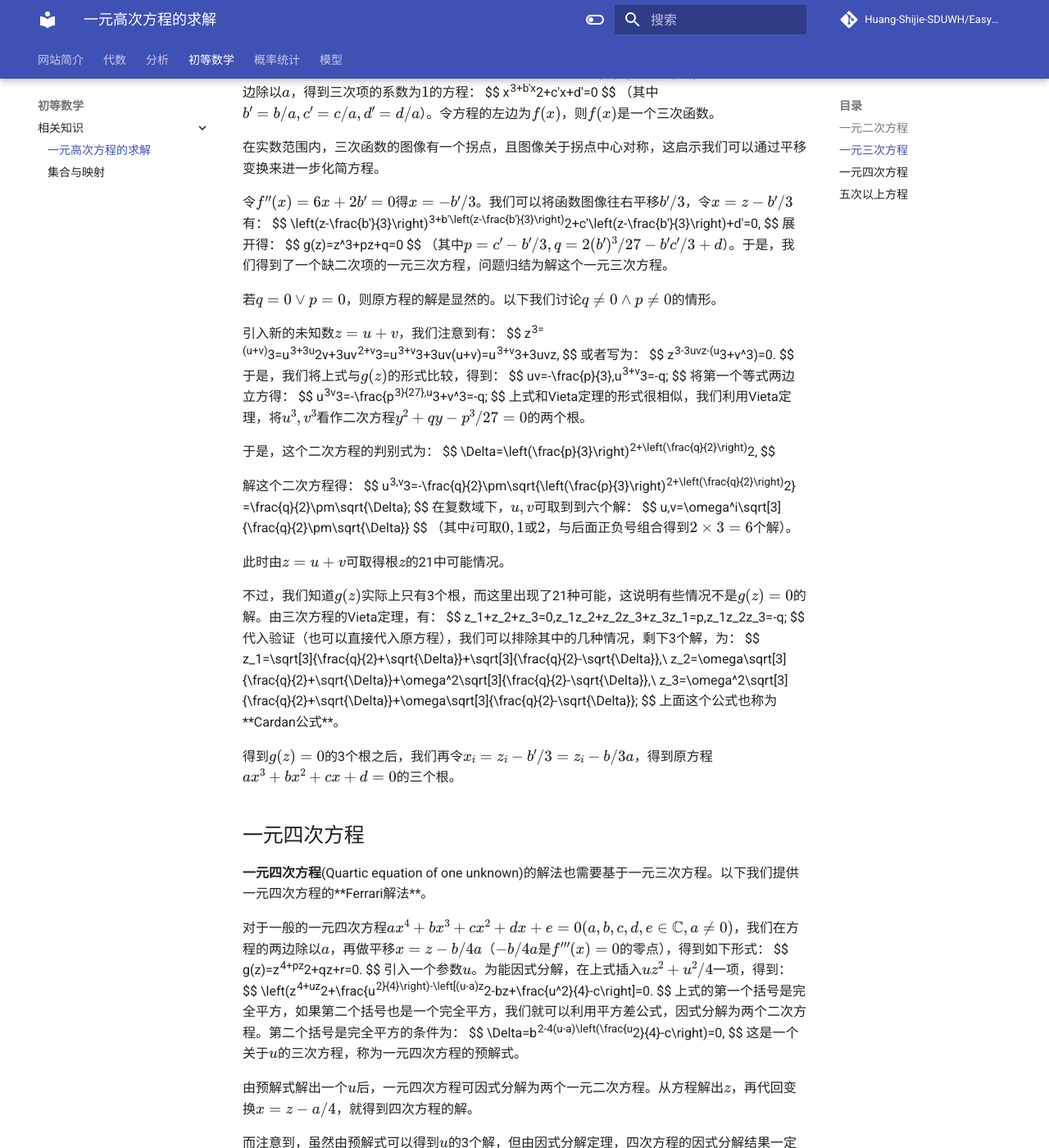
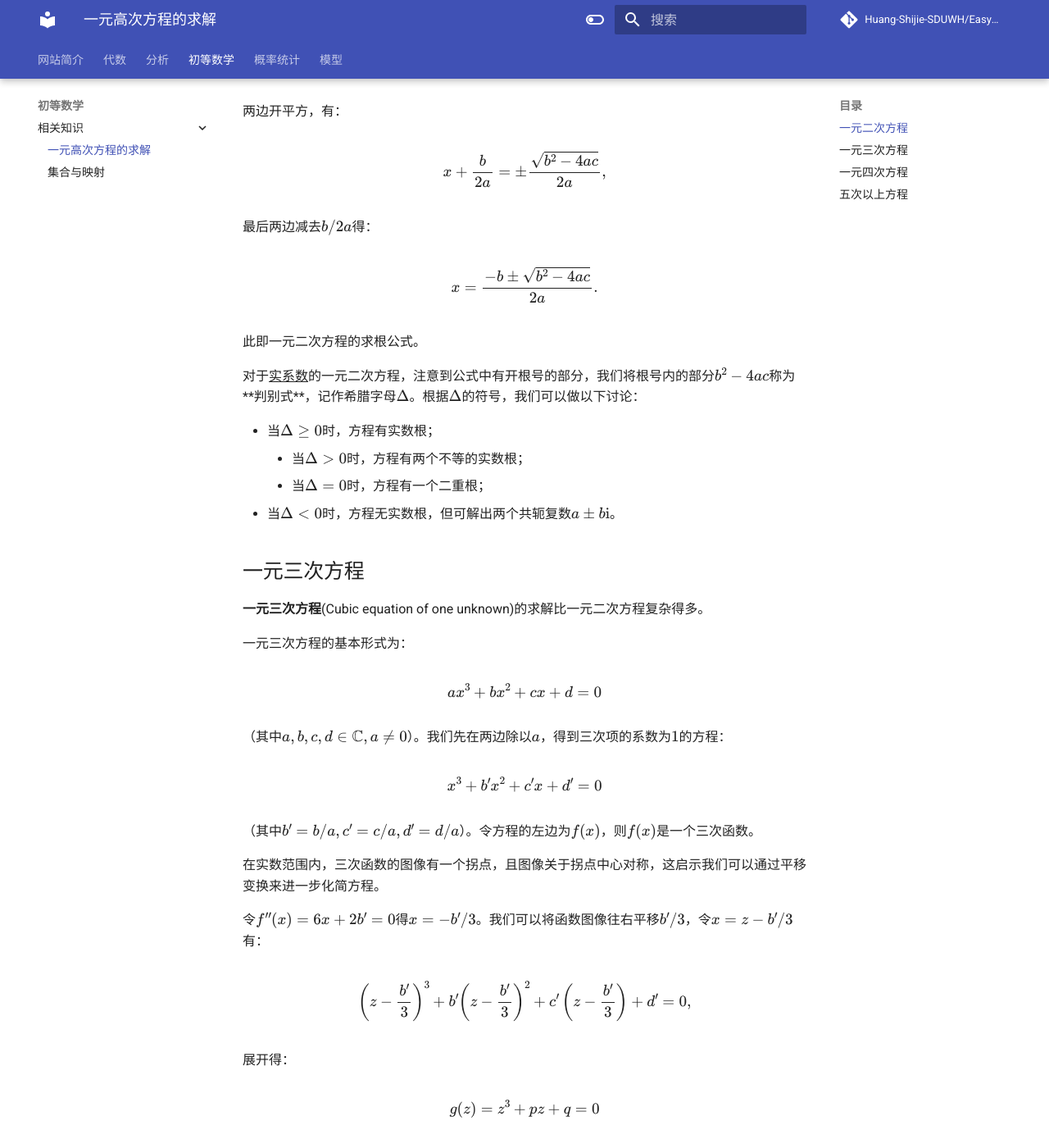
Before and after one commit to Easymath-wiki/Easymath-wiki, an MkDocs documentation site: the page built from docs/初等数学/相关知识/一元高次方程.md, in a window 1280 px wide and 1400 px high, scrolled down 767 px. Shown: the whole window at 82% size. Built offline with MkDocs 1.6.1 and Material for MkDocs 9.7.7, drawn with Linux system fonts in a browser that asks for light colours; comment, search, counter and statistics services are not loaded; some of the changed text lies outside the part shown.

Commit message:
Update 一元高次方程.md

```diff
--- a/docs/初等数学/相关知识/一元高次方程.md
+++ b/docs/初等数学/相关知识/一元高次方程.md
@@ -2,155 +2,199 @@
 
 ## 一元二次方程
 
-**一元二次方程**(quadratic equation of one unknown)，简称**二次方程**(quadratic equation)，可以用完全平方公式$a^2+b^2+2ab=(a+b)^2$求出方程的解。对于一个一般的一元二次方程
+**一元二次方程**(quadratic equation of one unknown)，简称 **二次方程** (quadratic equation)，可以用完全平方公式$a^2+b^2+2ab=(a+b)^2$求出方程的解。对于一个一般的一元二次方程
+
 $$
 ax^2+bx+c=0
 $$
+
 其中$a,b,c \in \mathbb{C}$且$a\ne0$，我们下面尝试将其配为完全平方式。
 
 首先将方程两边除以$a$得：
+
 $$
 x^2+\frac{b}{a}x+\frac{c}{a}=0,
 $$
+
 然后在两边减去$c/a$再加上$(b/2a)^2$得：
+
 $$
 x^2+\frac{b}{a}x+\left(\frac{b}{2a}\right)^2=\left(\frac{b}{2a}\right)^2-\frac{c}{a},
 $$
+
 左边利用完全平方公式可得：
+
 $$
 \left(x+\frac{b}{2a}\right)^2=\frac{b^2-4ac}{\left(2a\right)^2},
 $$
+
 两边开平方，有：
+
 $$
 x+\frac{b}{2a}=\pm\frac{\sqrt{b^2-4ac}}{2a},
 $$
+
 最后两边减去$b/2a$得：
+
 $$
 x=\frac{-b\pm\sqrt{b^2-4ac}}{2a}.
 $$
+
 此即一元二次方程的求根公式。
 
-对于<u>实系数</u>的一元二次方程，注意到公式中有开根号的部分，我们将根号内的部分$b^2-4ac$称为**判别式**，记作希腊字母$Delta$。根据$\Delta$的符号，我们可以做以下讨论：
+对于<u>实系数</u>的一元二次方程，注意到公式中有开根号的部分，我们将根号内的部分$b^2-4ac$称为**判别式**，记作希腊字母$\Delta$。根据$\Delta$的符号，我们可以做以下讨论：
 
 * 当$\Delta\ge0$时，方程有实数根；
-  * 当$\Delta>0$时，方程有两个不等的实数根；
-  * 当$\Delta=0$时，方程有一个二重根；
-* 当$\Delta\le0$时，方程无实数根，但可解出两个共轭复数$a\pm b\mathrm{i}$。
+    * 当$\Delta>0$时，方程有两个不等的实数根；
+    * 当$\Delta=0$时，方程有一个二重根；
+* 当$\Delta<0$时，方程无实数根，但可解出两个共轭复数$a\pm b\mathrm{i}$。
 
 ## 一元三次方程
 
 **一元三次方程**(Cubic equation of one unknown)的求解比一元二次方程复杂得多。
 
 一元三次方程的基本形式为：
+
 $$
 ax^3+bx^2+cx+d=0
 $$
+
 （其中$a,b,c,d\in\mathbb C,a\ne0$）。我们先在两边除以$a$，得到三次项的系数为$1$的方程：
+
 $$
 x^3+b'x^2+c'x+d'=0
 $$
+
 （其中$b'=b/a,c'=c/a,d'=d/a$）。令方程的左边为$f(x)$，则$f(x)$是一个三次函数。
 
 在实数范围内，三次函数的图像有一个拐点，且图像关于拐点中心对称，这启示我们可以通过平移变换来进一步化简方程。
 
 令$f''(x)=6x+2b'=0$得$x=-b'/3$。我们可以将函数图像往右平移$b'/3$，令$x=z-b'/3$有：
+
 $$
 \left(z-\frac{b'}{3}\right)^3+b'\left(z-\frac{b'}{3}\right)^2+c'\left(z-\frac{b'}{3}\right)+d'=0,
 $$
+
 展开得：
+
 $$
 g(z)=z^3+pz+q=0
 $$
+
 （其中$p=c'-b'/3,q=2(b')^3/27-b'c'/3+d$）。于是，我们得到了一个缺二次项的一元三次方程，问题归结为解这个一元三次方程。
 
 若$q=0\vee p=0$，则原方程的解是显然的。以下我们讨论$q\ne0 \land p\ne0$的情形。
 
 引入新的未知数$z=u+v$，我们注意到有：
+
 $$
 z^3=(u+v)^3=u^3+3u^2v+3uv^2+v^3=u^3+v^3+3uv(u+v)=u^3+v^3+3uvz,
 $$
+
 或者写为：
+
 $$
 z^3-3uvz-(u^3+v^3)=0.
 $$
+
 于是，我们将上式与$g(z)$的形式比较，得到：
+
 $$
 uv=-\frac{p}{3},u^3+v^3=-q;
 $$
+
 将第一个等式两边立方得：
+
 $$
 u^3v^3=-\frac{p^3}{27},u^3+v^3=-q;
 $$
+
 上式和Vieta定理的形式很相似，我们利用Vieta定理，将$u^3,v^3$看作二次方程$y^2+qy-p^3/27=0$的两个根。
 
 于是，这个二次方程的判别式为：
+
 $$
 \Delta=\left(\frac{p}{3}\right)^2+\left(\frac{q}{2}\right)^2,
 $$
 
+解这个二次方程得：
 
-解这个二次方程得：
 $$
 u^3,v^3=-\frac{q}{2}\pm\sqrt{\left(\frac{p}{3}\right)^2+\left(\frac{q}{2}\right)^2}
 =\frac{q}{2}\pm\sqrt{\Delta};
 $$
+
 在复数域下，$u,v$可取到到六个解：
+
 $$
 u,v=\omega^i\sqrt[3]{\frac{q}{2}\pm\sqrt{\Delta}}
 $$
+
 （其中$i$可取$0,1$或$2$，与后面正负号组合得到$2\times3=6$个解）。
 
 此时由$z=u+v$可取得根$z$的21中可能情况。
 
 不过，我们知道$g(z)$实际上只有3个根，而这里出现了21种可能，这说明有些情况不是$g(z)=0$的解。由三次方程的Vieta定理，有：
+
 $$
 z_1+z_2+z_3=0,z_1z_2+z_2z_3+z_3z_1=p,z_1z_2z_3=-q;
 $$
+
 代入验证（也可以直接代入原方程），我们可以排除其中的几种情况，剩下3个解，为：
+
 $$
 z_1=\sqrt[3]{\frac{q}{2}+\sqrt{\Delta}}+\sqrt[3]{\frac{q}{2}-\sqrt{\Delta}},\\
 z_2=\omega\sqrt[3]{\frac{q}{2}+\sqrt{\Delta}}+\omega^2\sqrt[3]{\frac{q}{2}-\sqrt{\Delta}},\\
 z_3=\omega^2\sqrt[3]{\frac{q}{2}+\sqrt{\Delta}}+\omega\sqrt[3]{\frac{q}{2}-\sqrt{\Delta}};
 $$
+
 上面这个公式也称为**Cardan公式**。
 
 得到$g(z)=0$的3个根之后，我们再令$x_i=z_i-b'/3=z_i-b/3a$，得到原方程$ax^3+bx^2+cx+d=0$的三个根。
 
 ## 一元四次方程
 
-**一元四次方程**(Quartic equation of one unknown)的解法也需要基于一元三次方程。以下我们提供一元四次方程的**Ferrari解法**。
+**一元四次方程** (Quartic equation of one unknown)的解法也需要基于一元三次方程。以下我们提供一元四次方程的 **Ferrari解法** 。
 
 对于一般的一元四次方程$ax^4+bx^3+cx^2+dx+e=0(a,b,c,d,e\in\mathbb C,a\ne0)$，我们在方程的两边除以$a$，再做平移$x=z-b/4a$（$-b/4a$是$f'''(x)=0$的零点），得到如下形式：
+
 $$
 g(z)=z^4+pz^2+qz+r=0.
 $$
+
 引入一个参数$u$。为能因式分解，在上式插入$uz^2+u^2/4$一项，得到：
+
 $$
 \left(z^4+uz^2+\frac{u^2}{4}\right)-\left[(u-a)z^2-bz+\frac{u^2}{4}-c\right]=0.
 $$
+
 上式的第一个括号是完全平方，如果第二个括号也是一个完全平方，我们就可以利用平方差公式，因式分解为两个二次方程。第二个括号是完全平方的条件为：
+
 $$
 \Delta=b^2-4(u-a)\left(\frac{u^2}{4}-c\right)=0,
 $$
+
 这是一个关于$u$的三次方程，称为一元四次方程的预解式。
 
 由预解式解出一个$u$后，一元四次方程可因式分解为两个一元二次方程。从方程解出$z$，再代回变换$x=z-a/4$，就得到四次方程的解。
 
-而注意到，虽然由预解式可以得到$u$的3个解，但由因式分解定理，四次方程的因式分解结果一定是唯一的。所以，代入不同的$u$只影响对方程左边因式分解的过程，而不影响因式分解的结果，所以也不影响方程的解。
+而注意到，虽然由预解式可以得到$u$的3个解，但由因式分解定理，四次方程的因式分解结果一定是唯一的。所以，代入不同的$u$只影响因式分解的过程，而不影响因式分解的结果，所以也不影响方程的解。
 
 
 ## 五次以上方程
 
-一般地，多项式$p(x)=a_0+a_1x+\cdots+a_nx^n(n\ge1)$的**求根公式**，就是将根表示为关于多项式系数的函数：
+一般地，多项式$p(x)=a_0+a_1x+\cdots+a_nx^n(n\ge1)$的 **求根公式** ，就是将根表示为关于多项式系数的函数：
+
 $$
 (x_1,\dots,x_n)=\mathbf{f}(a_0,a_1,\dots,a_n).
 $$
+
 前面有关2、3、4次方程的求根公式，均是将根表示为了系数的函数。
 
-根据**代数基本定理**(Fundamental theorem of algebra)，$n$次多项式在复数域$\mathbb{C}$上必有$n$个根（重根按重数计算）。所以，5次及以上的方程，它的根是必定存在的。不过，可以发现，虽然我们在代数基本定理证明了根的存在，但却没有给出求根公式或者根的算法。
+根据 **代数基本定理** (Fundamental theorem of algebra)，$n$次多项式在复数域$\mathbb{C}$上必有$n$个根（重根按重数计算）。所以，5次及以上的方程，它的根是必定存在的。不过，可以发现，虽然我们在代数基本定理证明了根的存在，但却没有给出求根公式或者根的算法。
 
-历史上，5次方程和5次以上方程的解法，经过了很长时间的探索。直到1830s，法国数学家Galois在研究这一问题的过程提出了**群论**(Group theory)，并借助群理论证明了<u>5次以上方程的解不可能用有限次四则运算和开根号表示</u>。
+历史上，5次方程和5次以上方程的解法，经过了很长时间的探索。直到1830s，法国数学家Galois在研究这一问题的过程提出了 **群论** (Group theory)，并借助群理论证明了<u>5次以上方程的解不可能用有限次四则运算和开根号表示</u>。
 
 积分学中，许多初等函数的积分无法用初等函数表示；而代数学中，五次以上的方程也无法用四则运算和根式表示。它们的本质原因，都是一个人为规定的集合（如初等函数）太过狭小，不足以涵盖所有的情况。
 
-正因为多项式的根无法直接求出，我们才要研究更多**一元多项式理论**，例如用辗转相除法求最大公因式，用导数和高阶导数判断多项式的根，以及研究有理系数多项式的求根方法，等等。
+正因为多项式的根无法直接求出，我们才要研究更多 **一元多项式理论** ，例如用辗转相除法求最大公因式，用导数和高阶导数判断多项式的根，以及研究有理系数多项式的求根方法，等等。
```
